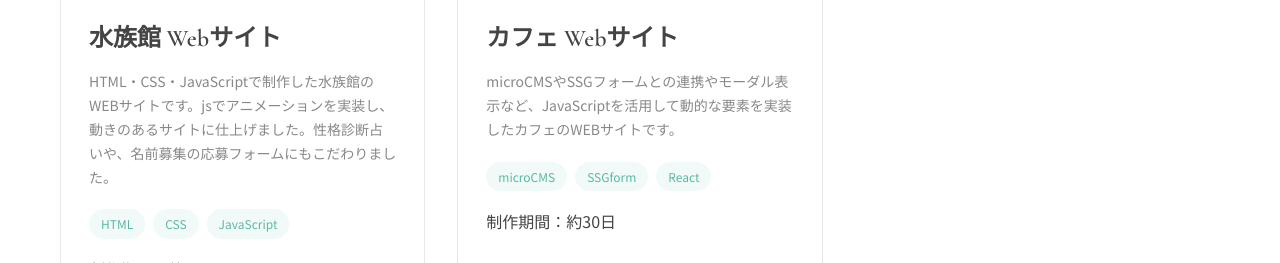
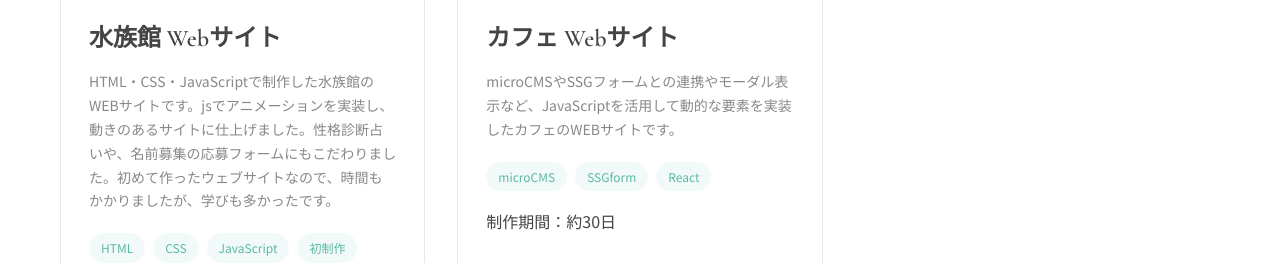
Before and after one commit to Matsumi0810/MyPortfolio, a React (Vite) app: page /works in a window 1280 px wide. Shown: the part 780-1043 px from the top of the page. Built offline with nearby package versions, Linux system fonts and the light colour scheme.

Commit message:
初めて

```diff
--- a/src/Pages/Works/Works.jsx
+++ b/src/Pages/Works/Works.jsx
@@ -10,8 +10,8 @@ const works = [
     title: "水族館 Webサイト",
     image: "/images/aquarium.png",
     link: "https://aquarium-rho.vercel.app/",
-    desc: "HTML・CSS・JavaScriptで制作した水族館のWEBサイトです。jsでアニメーションを実装し、動きのあるサイトに仕上げました。性格診断占いや、名前募集の応募フォームにもこだわりました。",
-    tags: ["HTML", "CSS", "JavaScript"],
+    desc: "HTML・CSS・JavaScriptで制作した水族館のWEBサイトです。jsでアニメーションを実装し、動きのあるサイトに仕上げました。性格診断占いや、名前募集の応募フォームにもこだわりました。初めて作ったウェブサイトなので、時間もかかりましたが、学びも多かったです。",
+    tags: ["HTML", "CSS", "JavaScript","初制作"],
     time: "制作期間：約14日",
   },
   {
```
